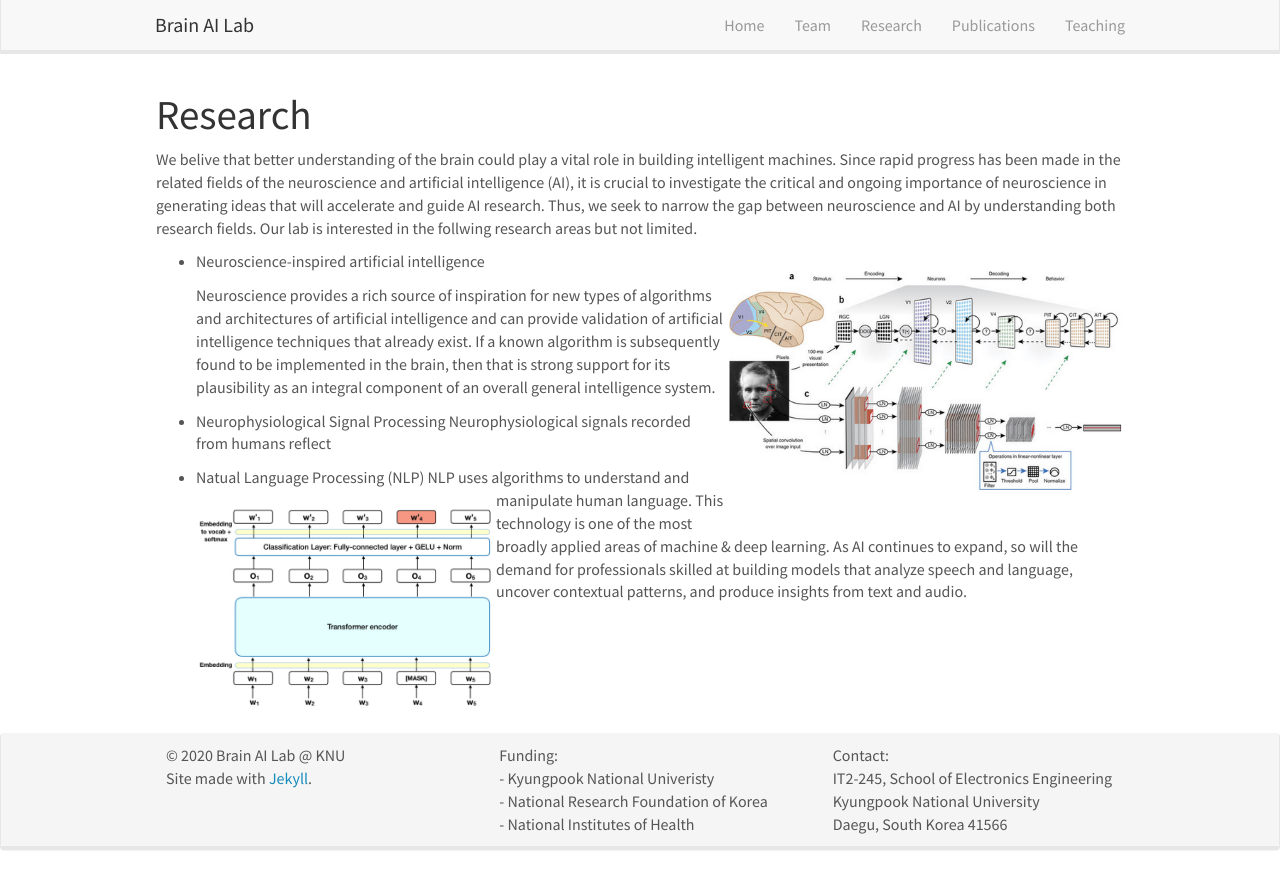
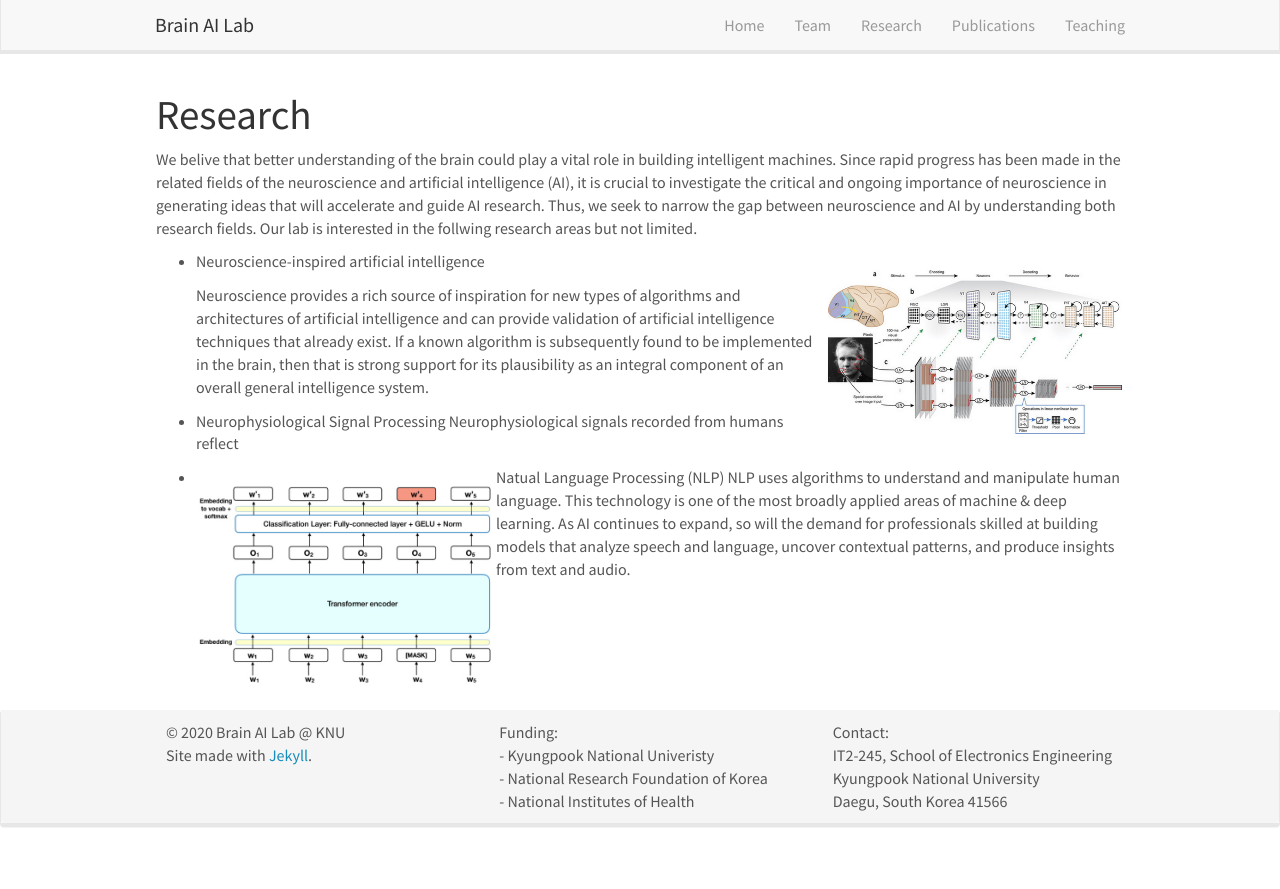
Before and after one commit to KNU-BrainAI/knu-brainai.github.io, a Jekyll site: the page built from _pages/research.md, in a window 1280 px wide. Shown: the top 889 px of the page. Built offline with Jekyll 4.4.1, drawn with Linux system fonts in a browser that asks for light colours; nearby versions of some CDN libraries.

Commit message:
Update research.md

```diff
--- a/_pages/research.md
+++ b/_pages/research.md
@@ -10,7 +10,7 @@ permalink: /research/
 
 We belive that better understanding of the brain could play a vital role in building intelligent machines. Since rapid progress has been made in the related fields of the neuroscience and artificial intelligence (AI), it is crucial to investigate the critical and ongoing importance of neuroscience in generating ideas that will accelerate and guide AI research. Thus, we seek to narrow the gap between neuroscience and AI by understanding both research fields. Our lab is interested in the follwing research areas but not limited.
 
-- Neuroscience-inspired artificial intelligence ![]({{ site.url }}{{ site.baseurl }}/images/cnn.png){: style="width: 400px; float: right;border: 5px"}
+- Neuroscience-inspired artificial intelligence ![]({{ site.url }}{{ site.baseurl }}/images/cnn.png){: style="width: 300px; float: right;border: 5px"}
 
   Neuroscience provides a rich source of inspiration for new types of algorithms and architectures of artificial intelligence and can provide validation of   artificial intelligence techniques that already exist. If a known algorithm is subsequently found to be implemented in the brain, then that is strong support for its plausibility as an integral component of an overall general intelligence system.
 
```
